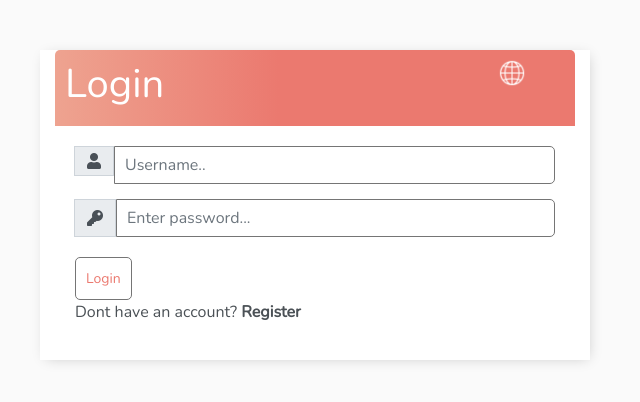
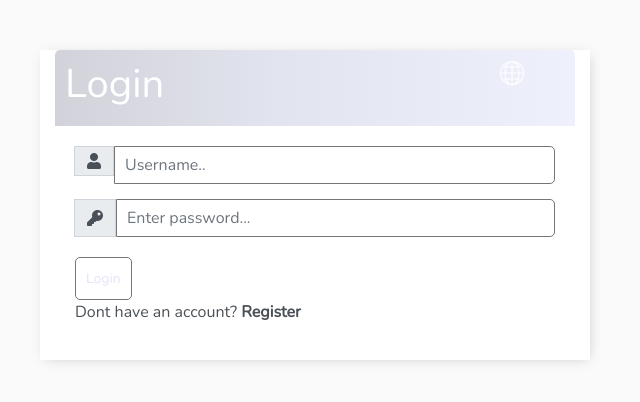
Before and after one commit to mishabeliy15/musicai, a Django app: page /login/ in a window 1280 px wide. Shown: the top 402 px of the page, without its empty margins (325-965 px from the left). Run offline with Django 4.2, Linux system fonts and the light colour scheme; some libraries are stand-ins or nearby versions.

```diff
--- a/Diploma/store/templates/store/base_sign.html
+++ b/Diploma/store/templates/store/base_sign.html
@@ -71,7 +71,7 @@
             color: #fff;
             padding: 10px;
             border-radius: 5px 5px 0 0;
-            background: linear-gradient(90deg, #EEA390 0%, #EB796F 43%, #EB796F 100%);
+            background: linear-gradient(90deg, rgba(107, 111, 134, 0.31) 0%, rgba(161, 167, 203, 0.31) 43%, rgba(201, 207, 246, 0.31) 100%);
         }
 
         .header-bar a {
@@ -116,7 +116,7 @@
         .delete-link {
             text-decoration: none;
             font-weight: 900;
-            color: #cf4949;
+            color: rgba(160, 169, 227, 0.31);
             font-size: 22px;
             line-height: 0;
             padding: 20px 0px;
@@ -155,10 +155,10 @@
 
 
         #add-link {
-            color: #EB796F;
+            color: rgba(160, 169, 227, 0.31);
             text-decoration: none;
             font-size: 42px;
-            text-shadow: 1px 1px #81413b;
+            text-shadow: 1px 1px rgba(93, 103, 168, 0.31);
         }
 
         #search-add-wrapper {
@@ -196,7 +196,7 @@
         .button {
             border: 1px solid #757575;
             background-color: #FFF;
-            color: #EB796F;
+            color: rgba(160, 169, 227, 0.31);
             padding: 10px;
             font-size: 14px;
             border-radius: 5px;
```
